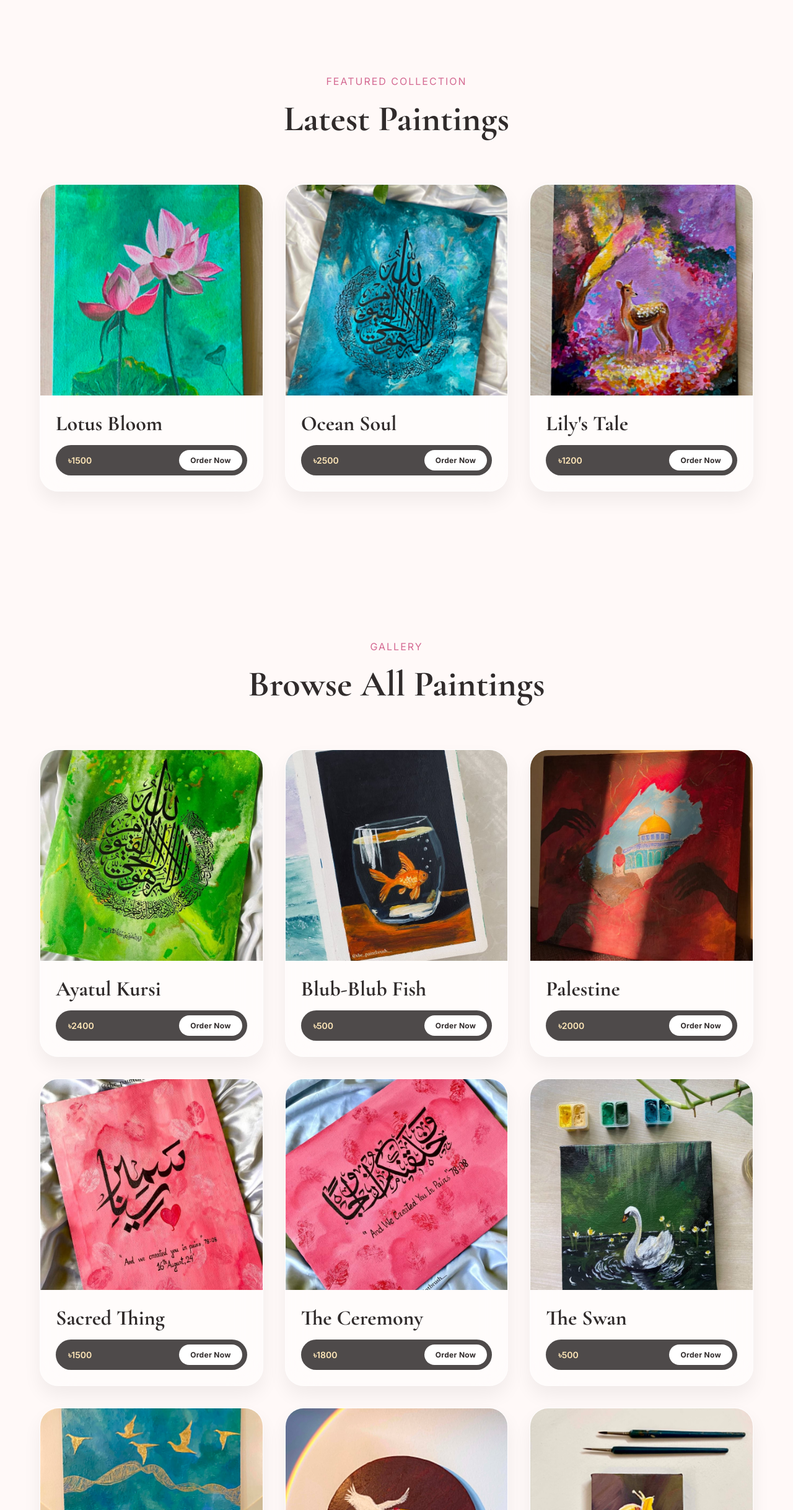
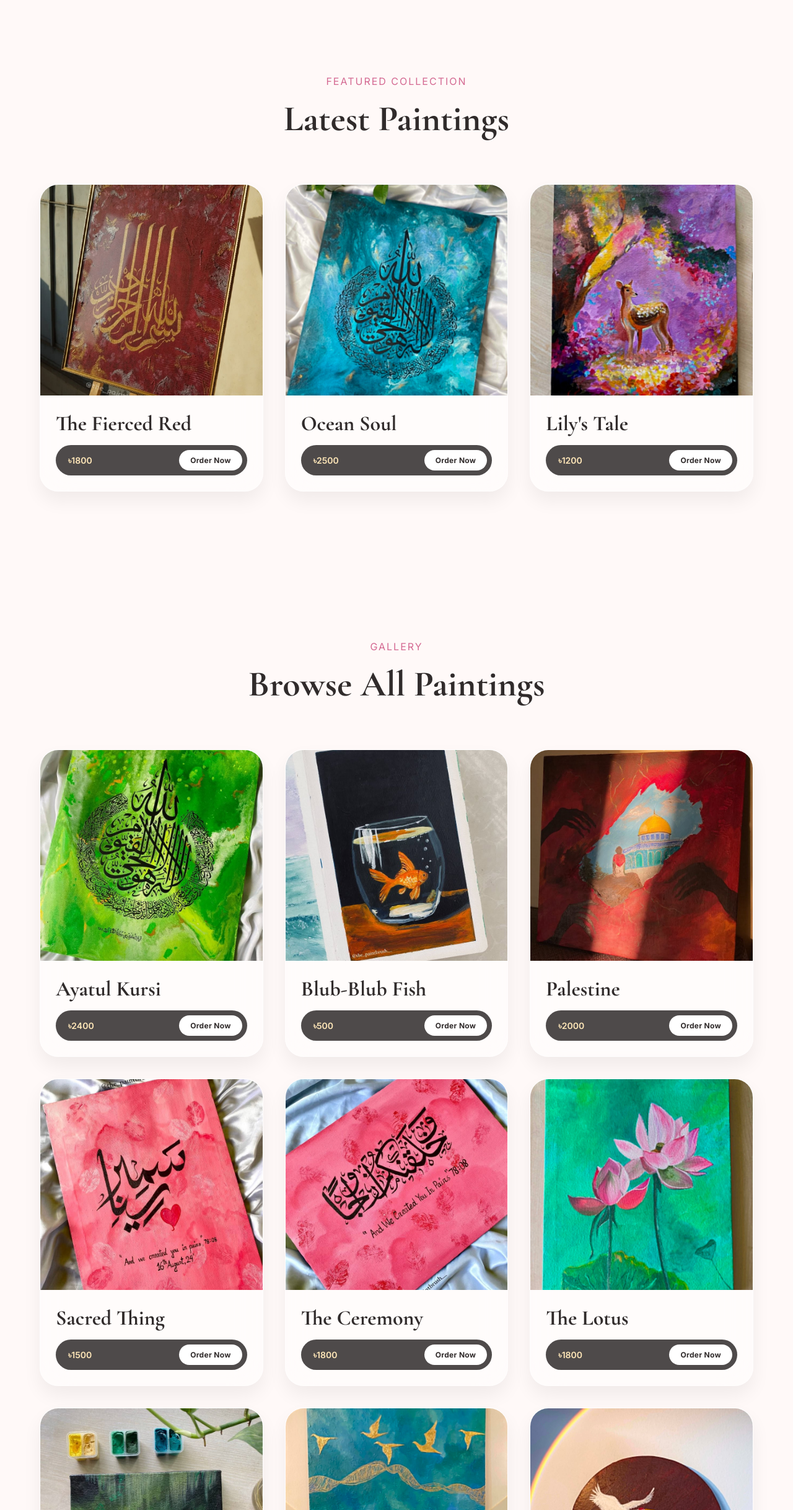
Before and after one commit to Thembliss/paintbrush-website, a plain HTML site: page index.html in a window 1280 px wide. Shown: the part 1466-3902 px from the top of the page at 62% size. Drawn offline with nearby package versions, Linux system fonts and the light colour scheme.

Commit message:
Updated homepage HTML

```diff
--- a/index.html
+++ b/index.html
@@ -176,13 +176,13 @@
 
                 <div class="painting-card">
 
-                    <img src="assets/paintings/lotus.jpg" alt="Painting">
+                    <img src="assets/paintings/In The name of Allah.jpg" alt="Painting">
 
-                    <h3>Lotus Bloom</h3>
+                    <h3>The Fierced Red</h3>
 
                     <div class="card-footer">
 
-                        <p>৳1500</p>
+                        <p>৳1800</p>
 
                         <a href="https://m.me/thepaintbrushbd" target="_blank" rel="noopener" class="order-btn">Order Now</a>
 
@@ -309,6 +309,22 @@
                     <img src="assets/images/The Ceremony.jpg" alt="The Ceremony">
 
                     <h3>The Ceremony</h3>
+
+                    <div class="card-footer">
+
+                        <p>৳1800</p>
+
+                        <a href="https://m.me/thepaintbrushbd" target="_blank" rel="noopener" class="order-btn">Order Now</a>
+
+                    </div>
+
+                </div>
+
+                                <div class="painting-card">
+
+                    <img src="assets/paintings/lotus.jpg" alt="Lotus Bloom">
+
+                    <h3>The Lotus</h3>
 
                     <div class="card-footer">
 
```
Also changed, not shown: assets/paintings/In The name of Allah.jpg (added).
